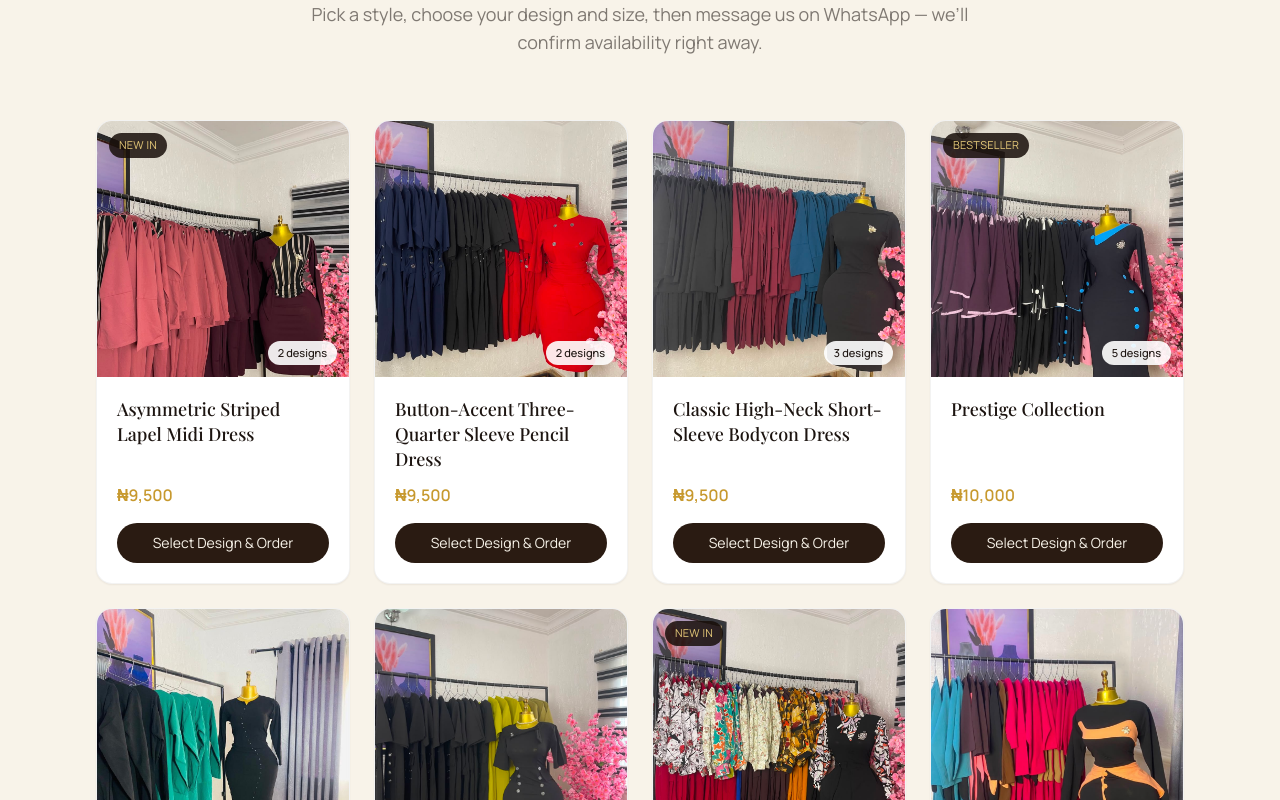
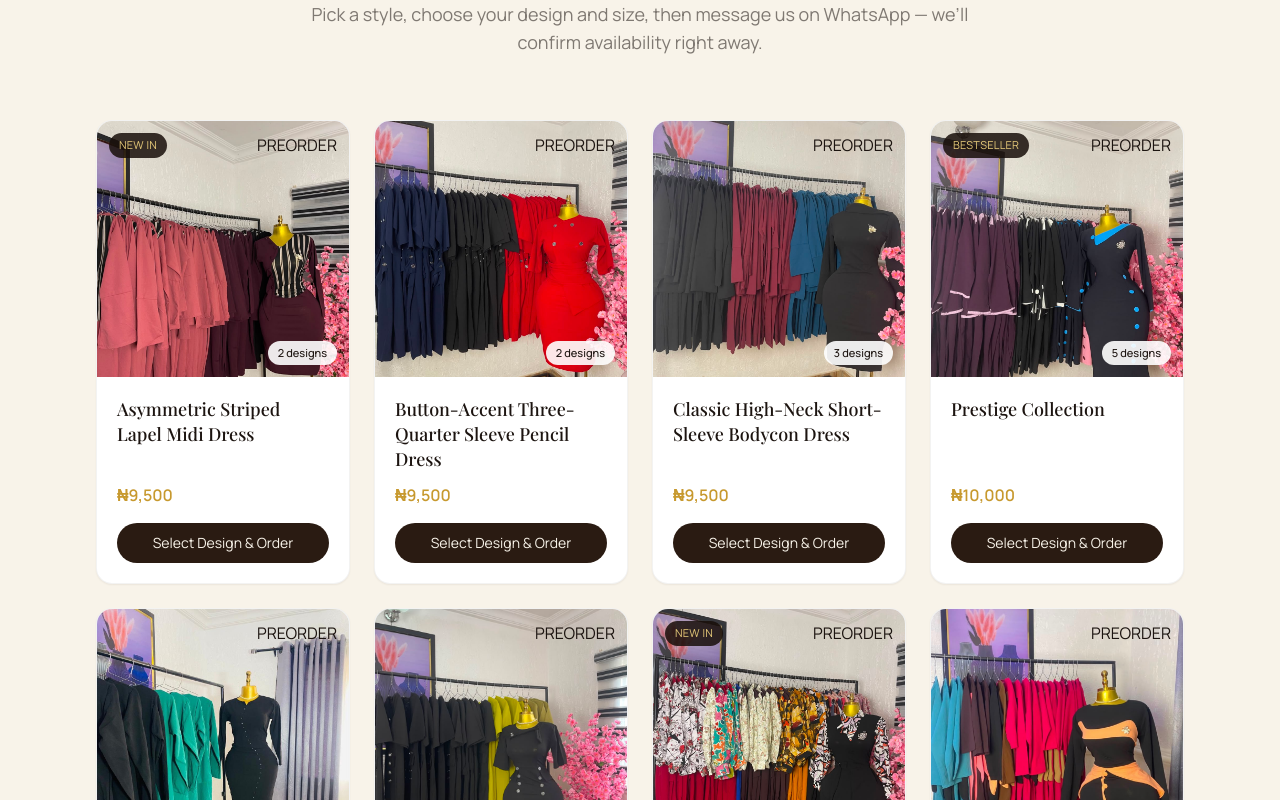
Before and after one commit to Uwehbaridu/shop-with-dee, a React (Vite) app: page / in a window 1280 px wide. Shown: the part 1080-1880 px from the top of the page. Built offline with nearby package versions, Linux system fonts and the light colour scheme; no server answers; the database is empty; a web font is replaced by a local one.

Commit message:
Add animated PRE ORDER badge on product cards

```diff
--- a/src/components/ProductCard.jsx
+++ b/src/components/ProductCard.jsx
@@ -16,11 +16,17 @@ export default function ProductCard({ product, onSelect }) {
         ) : (
           <div className="w-24 h-24 rounded-full opacity-0" aria-hidden="true" />
         )}
-        {cover?.swatchBorder && (
-          <div className="absolute inset-0 ring-1 ring-inset ring-ink/10" aria-hidden="true" />
-        )}
+
+        {/* Animated PRE ORDER badge */}
+        <div className="preorder-badge absolute top-3 right-3 z-10 pointer-events-none" aria-hidden="true">
+          <div className="preorder-badge-inner">
+            <span className="preorder-text">PRE</span>
+            <span className="preorder-text">ORDER</span>
+          </div>
+        </div>
+
         {tag && (
-          <span className="absolute top-3 left-3 bg-espresso-dark/85 text-gold-light text-[11px] uppercase tracking-wide px-2.5 py-1 rounded-full">
+          <span className="absolute top-3 left-3 bg-espresso-dark/85 text-gold-light text-[11px] uppercase tracking-wide px-2.5 py-1 rounded-full z-10">
             {tag}
           </span>
         )}
@@ -49,7 +55,7 @@ export default function ProductCard({ product, onSelect }) {
           onClick={() => onSelect(product)}
           className="mt-1 inline-flex items-center justify-center gap-2 rounded-full bg-espresso text-cream text-sm py-2.5 hover:bg-espresso-dark transition-colors"
         >
-          Select Design &amp; Order
+          Select Design & Order
         </button>
       </div>
     </article>
```
